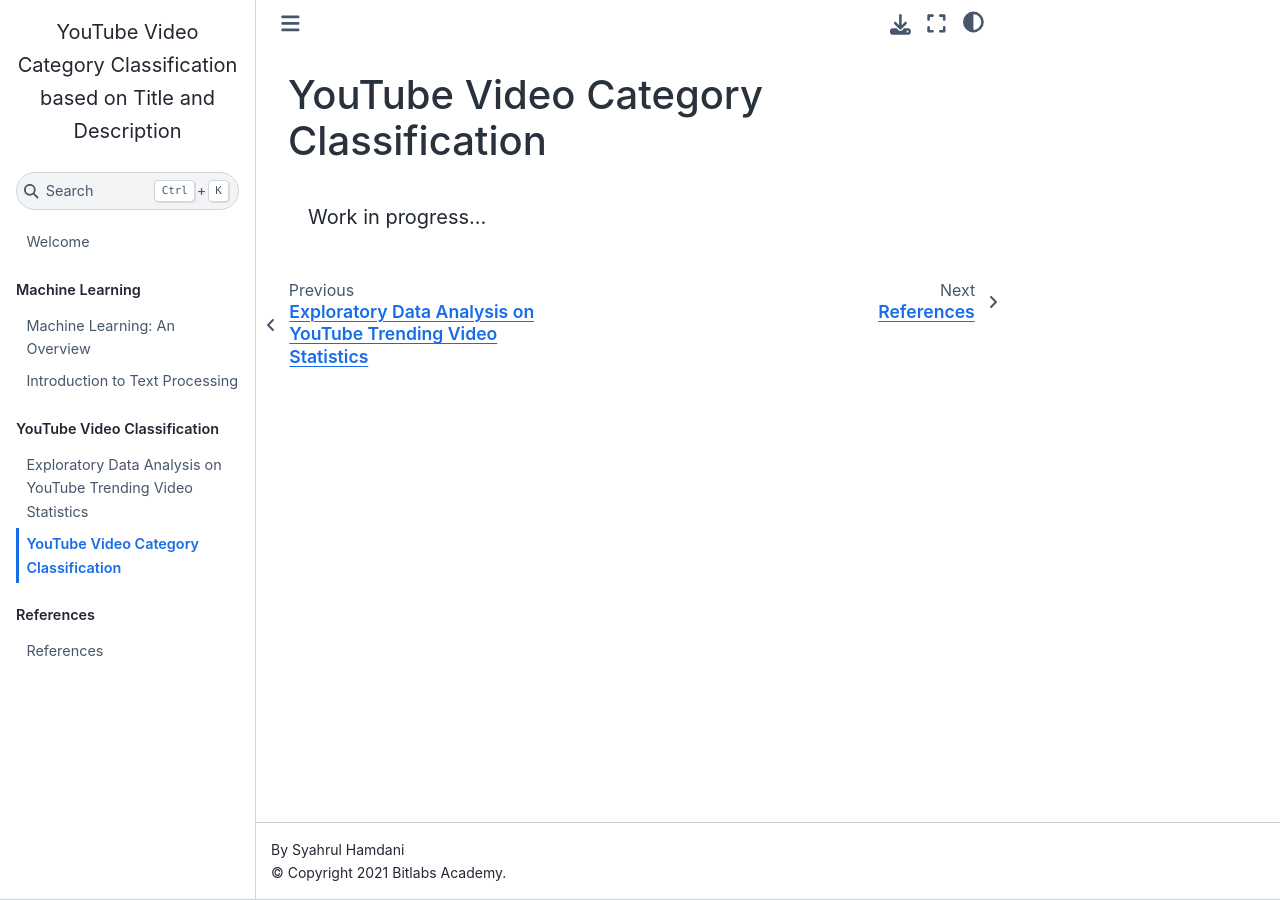
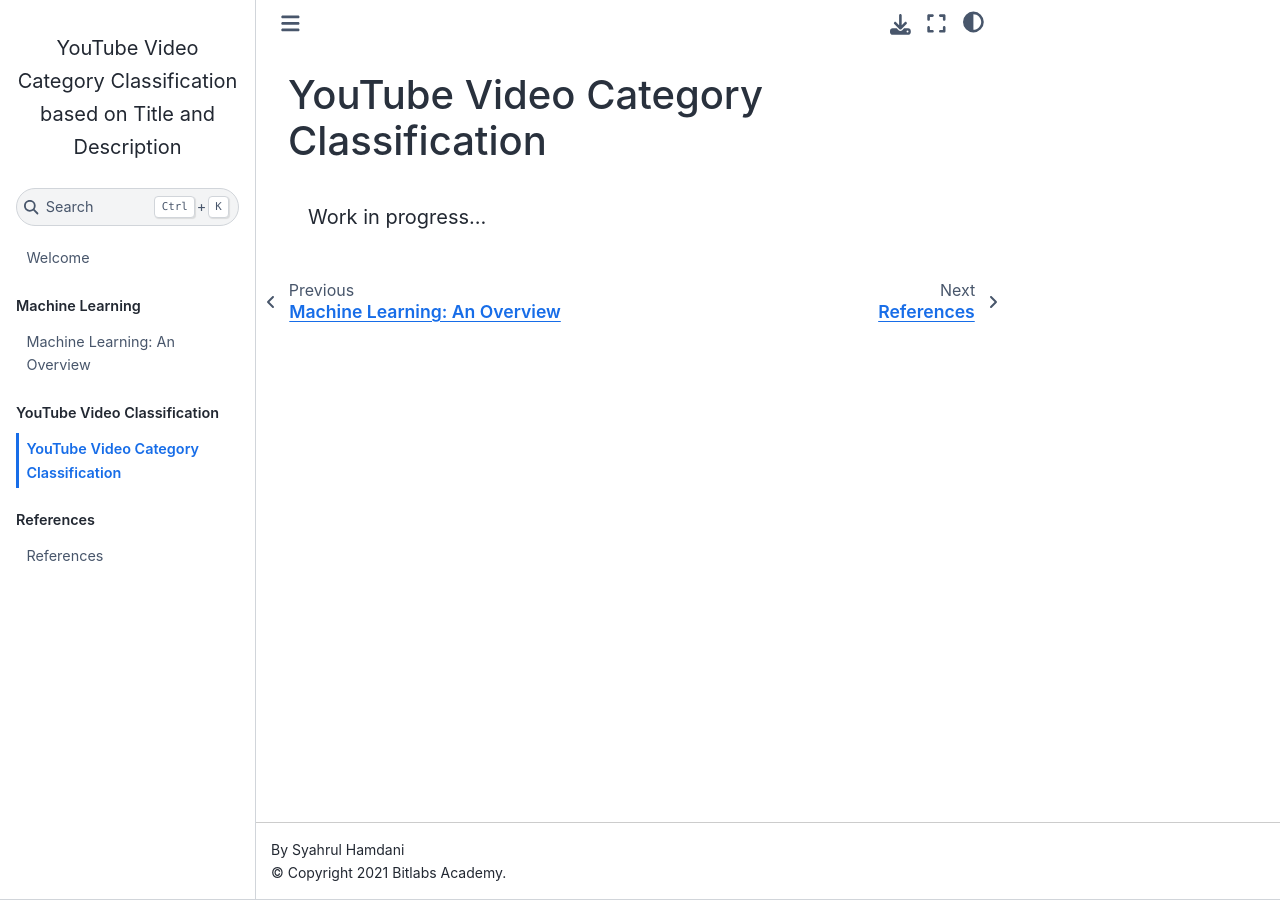
Before and after one commit to bitlabsacademy/youtube-video-category-classification, a Jupyter Book: the page built from book/modelling.ipynb, in a window 1280 px wide. Built offline with Jupyter Book 1.0.4 settings and Sphinx 7.4.7 and the Sphinx Book theme 1.1.4, drawn with Linux system fonts in a browser that asks for light colours; part of the change alters nothing that is shown.

```diff
--- a/book/_config.yml
+++ b/book/_config.yml
@@ -8,6 +8,11 @@ parse:
   myst_enable_extension:
     - deflist
 
+execute:
+  exclude_patterns:
+    - 'modelling'
+  timeout: 300
+
 # references
 bibtex_bibfiles:
   - references.bib
--- a/book/_toc.yml
+++ b/book/_toc.yml
@@ -4,10 +4,8 @@ parts:
   - caption: Machine Learning
     chapters:
     - file: machine-learning-overview
-    - file: text-processing
   - caption: YouTube Video Classification
     chapters:
-    - file: eda
     - file: modelling
   - caption: References
     chapters:
```
